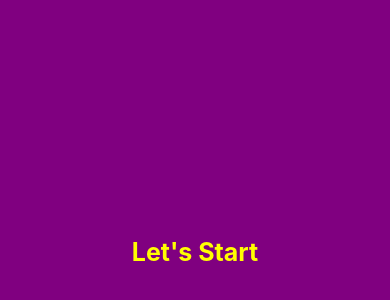
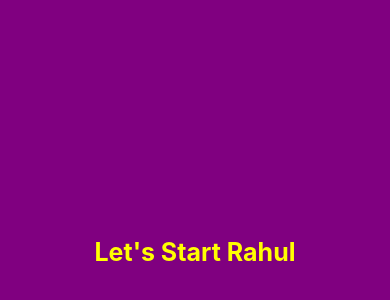
Before and after one commit to Rahul65241/New-App, a React Native app: screen / in a window 390 px wide. Shown: the part 170-470 px from the top of the page. Built offline with nearby package versions, Linux system fonts and the light colour scheme.

Commit message:
New Branch Rahul created

```diff
--- a/App.js
+++ b/App.js
@@ -4,7 +4,7 @@ import { StyleSheet, Text, View } from 'react-native';
 export default function App() {
   return (
     <View style={styles.container}>
-      <Text style={{ color: 'yellow', fontWeight: 'bold', fontSize: 25 }}>Let's Start</Text>
+      <Text style={{ color: 'yellow', fontWeight: 'bold', fontSize: 25 }}>Let's Start Rahul</Text>
       <StatusBar style="auto" />
     </View>
   );
```
